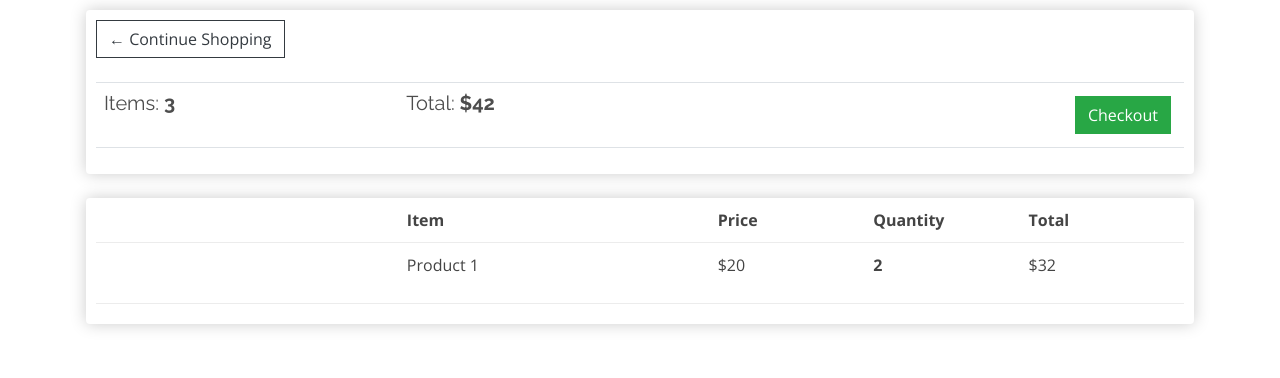
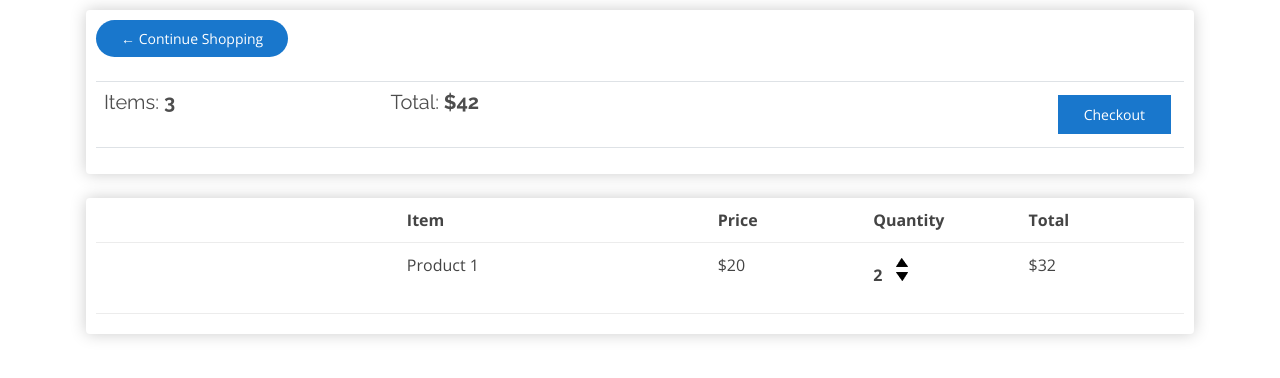
Before and after one commit to tariqmhmd5/Optical-store, a Django app: page /shop/cart in a window 1280 px wide. Shown: the part 70-448 px from the top of the page. Run offline with Django 3.2, Linux system fonts and the light colour scheme; lists and menus that the app fills with data are empty; some libraries are stand-ins or nearby versions.

Commit message:
cart,checkout added

```diff
--- a/templates/shop/cart.html
+++ b/templates/shop/cart.html
@@ -8,7 +8,7 @@
 		<div class="col-lg-12">
 			<div class="box-element">
 
-				<a  class="btn btn-outline-dark" href="">&#x2190; Continue Shopping</a>
+				<a  class="appointment-btn btn-outline-dark" href="">&#x2190; Continue Shopping</a>
 
 				<br>
 				<br>
@@ -17,7 +17,7 @@
 						<th><h5>Items: <strong>3</strong></h5></th>
 						<th><h5>Total:<strong> $42</strong></h5></th>
 						<th>
-							<a  style="float:right; margin:5px;" class="btn btn-success" href="{% url 'checkout' %}">Checkout</a>
+							<a  style="float:right; margin:5px;" class="btn appointment-btn" href="{% url 'checkout' %}">Checkout</a>
 						</th>
 					</tr>
 				</table>
@@ -41,9 +41,9 @@
 					<div style="flex:1">
 						<p class="quantity">2</p>
 						<div class="quantity">
-							<img class="chg-quantity" src="">
+							<img class="chg-quantity" src="{% static 'img/up.png' %}">
 
-							<img class="chg-quantity" src="">
+							<img class="chg-quantity" src="{% static 'img/down.png' %}"">
 						</div>
 					</div>
 					<div style="flex:1"><p>$32</p></div>
--- a/templates/shop/checkout.html
+++ b/templates/shop/checkout.html
@@ -38,7 +38,7 @@
 					</div>
 
 					<hr>
-					<input id="form-button" class="btn btn-success btn-block" type="submit" value="Continue">
+					<input id="form-button" class="btn appointment-btn btn-block" type="submit" value="Continue">
 				</form>
 			</div>
 
@@ -51,7 +51,7 @@
 
 		<div class="col-lg-6">
 			<div class="box-element">
-				<a  class="btn btn-outline-dark" href="{% url 'cart' %}">&#x2190; Back to Cart</a>
+				<a  class="btn appointment-btn btn-outline-dark" href="{% url 'cart' %}">&#x2190; Back to Cart</a>
 				<hr>
 				<h3>Order Summary</h3>
 				<hr>
```
Also changed, not shown: static/img/down.png (added), static/img/up.png (added).
